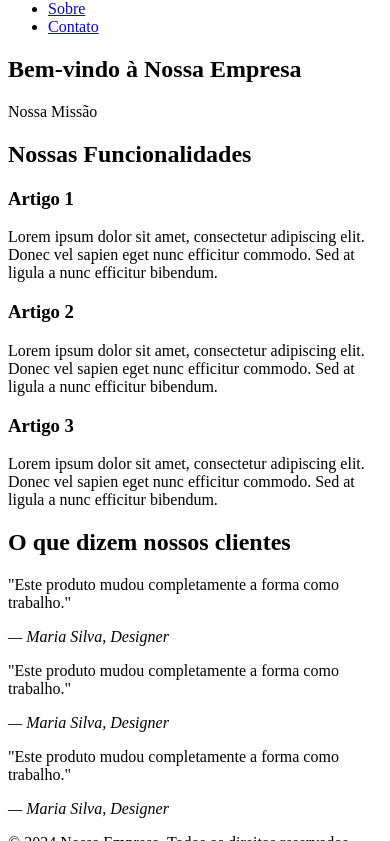
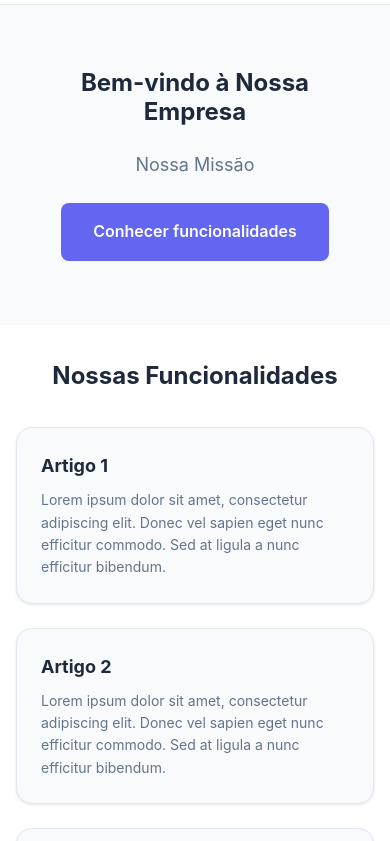
Before and after one commit to Osvaldofrancisco-oc/landing-page-profissional, a plain HTML site: page index.html in a window 390 px wide. Shown: the part 60-901 px from the top of the page. Drawn offline with Linux system fonts and the light colour scheme.

Commit message:
feat(styles): add responsive CSS with flexbox and grid

```diff
--- a/index.html
+++ b/index.html
@@ -4,11 +4,12 @@
     <meta charset="UTF-8">
     <meta name="viewport" content="width=device-width, initial-scale=1.0">
     <title>Nossa Empresa</title>
+    <link rel="stylesheet" href="styles/main.css">
+
 </head>
 <body>
     <header>
-        <img src="logo.png" alt="Logo">
-
+        <span class="logo">NossaEmpresa</span>
         <nav>
             <ul>
             <li><a href="#">Home</a></li>
@@ -19,14 +20,16 @@
     </header>
 
     <main>
-        <section>
+        <section class="hero">
             <h1>Bem-vindo à Nossa Empresa</h1>
-            <p>Nossa Missão</p>
+            <p>Nossa Missão </p>
+            <a href="#funcionalidades" class="btn-primary">Conhecer funcionalidades</a>
         </section>
 
-        <section>
+        <section id="funcionalidades">
             <h2>Nossas Funcionalidades</h2>
-            <article>
+            <div class="cards-grid">
+                <article>
                 <h3>Artigo 1</h3>
                 <p>Lorem ipsum dolor sit amet, consectetur adipiscing elit. Donec vel sapien eget nunc efficitur commodo. Sed at ligula a nunc efficitur bibendum.</p>
             </article>
@@ -38,12 +41,14 @@
                     <h3>Artigo 3</h3>
                     <p>Lorem ipsum dolor sit amet, consectetur adipiscing elit. Donec vel sapien eget nunc efficitur commodo. Sed at ligula a nunc efficitur bibendum.</p>
             </article>
+            </div>
 
         </section>
 
-        <section>
+        <section class="depoimentos">
             <h2>O que dizem nossos clientes</h2>
-            <article>
+            <div class="depoimentos-grid">
+                <article>
                 <p>"Este produto mudou completamente a forma como trabalho."</p>
                 <footer>
                     <cite>— Maria Silva, Designer</cite>
@@ -61,6 +66,7 @@
                 <cite>— Maria Silva, Designer</cite>
             </footer>
             </article>
+            </div>
         </section>
     </main>
 
--- /dev/null
+++ b/styles/main.css
@@ -0,0 +1,280 @@
+:root {
+  /* Cores */
+  --color-primary: #6366f1;
+  --color-primary-dark: #4f46e5;
+  --color-text: #1e293b;
+  --color-text-muted: #64748b;
+  --color-background: #ffffff;
+  --color-surface: #f8fafc;
+  --color-border: #e2e8f0;
+
+  /* Tipografia */
+  --font-family: 'Inter', sans-serif;
+  --font-size-sm: 0.875rem;
+  --font-size-base: 1rem;
+  --font-size-lg: 1.125rem;
+  --font-size-xl: 1.25rem;
+  --font-size-2xl: 1.5rem;
+  --font-size-4xl: 2.25rem;
+
+  /* Espaçamento */
+  --space-1: 0.25rem;
+  --space-2: 0.5rem;
+  --space-4: 1rem;
+  --space-6: 1.5rem;
+  --space-8: 2rem;
+  --space-16: 4rem;
+
+  /* Bordas */
+  --radius-sm: 0.375rem;
+  --radius-md: 0.5rem;
+  --radius-lg: 1rem;
+
+  /* Sombras */
+  --shadow-sm: 0 1px 3px rgba(0,0,0,0.1);
+  --shadow-md: 0 4px 6px rgba(0,0,0,0.1);
+}
+
+/* Reset */
+*, *::before, *::after {
+  box-sizing: border-box;
+  margin: 0;
+  padding: 0;
+}
+
+/* Base */
+html {
+  font-size: 16px;
+  scroll-behavior: smooth;
+}
+
+body {
+  font-family: var(--font-family);
+  font-size: var(--font-size-base);
+  color: var(--color-text);
+  background-color: var(--color-background);
+  line-height: 1.6;
+}
+
+img {
+  max-width: 100%;
+  display: block;
+}
+
+a {
+  color: inherit;
+  text-decoration: none;
+}
+
+ul {
+  list-style: none;
+}
+
+/* Header */
+header {
+  display: flex;
+  justify-content: space-between;
+  align-items: center;
+  padding: var(--space-4) var(--space-8);
+  background-color: var(--color-background);
+  border-bottom: 1px solid var(--color-border);
+  position: sticky;
+  top: 0;
+  z-index: 100;
+}
+
+.logo {
+  font-size: var(--font-size-xl);
+  font-weight: 700;
+  color: var(--color-primary);
+}
+
+/* header img {
+  height: 40px;
+  width: auto;
+} */
+
+header nav ul {
+  display: flex;
+  gap: var(--space-6);
+}
+
+header nav a {
+  font-size: var(--font-size-sm);
+  font-weight: 500;
+  color: var(--color-text-muted);
+  transition: color 0.2s;
+}
+
+header nav a:hover {
+  color: var(--color-primary);
+}
+
+/* Hero */
+.hero {
+  display: flex;
+  flex-direction: column;
+  align-items: center;
+  text-align: center;
+  padding: var(--space-16) var(--space-8);
+  background-color: var(--color-surface);
+  gap: var(--space-6);
+}
+
+.hero h1 {
+  font-size: var(--font-size-4xl);
+  font-weight: 700;
+  color: var(--color-text);
+  max-width: 640px;
+  line-height: 1.2;
+}
+
+.hero p {
+  font-size: var(--font-size-lg);
+  color: var(--color-text-muted);
+  max-width: 480px;
+}
+
+.btn-primary {
+  display: inline-block;
+  background-color: var(--color-primary);
+  color: #ffffff;
+  padding: var(--space-4) var(--space-8);
+  border-radius: var(--radius-md);
+  font-size: var(--font-size-base);
+  font-weight: 600;
+  transition: background-color 0.2s;
+  border: none;
+  cursor: pointer;
+}
+
+.btn-primary:hover {
+  background-color: var(--color-primary-dark);
+}
+
+
+/* Funcionalidades */
+#funcionalidades {
+  padding: var(--space-16) var(--space-8);
+}
+
+#funcionalidades h2 {
+  text-align: center;
+  font-size: var(--font-size-2xl);
+  margin-bottom: var(--space-8);
+}
+
+#funcionalidades article {
+  display: grid;
+}
+
+.cards-grid {
+  display: grid;
+  grid-template-columns: repeat(3, 1fr);
+  gap: var(--space-6);
+}
+
+.cards-grid article {
+  background-color: var(--color-surface);
+  border: 1px solid var(--color-border);
+  border-radius: var(--radius-lg);
+  padding: var(--space-6);
+  box-shadow: var(--shadow-sm);
+}
+
+.cards-grid article h3 {
+  font-size: var(--font-size-lg);
+  margin-bottom: var(--space-2);
+  color: var(--color-text);
+}
+
+.cards-grid article p {
+  font-size: var(--font-size-sm);
+  color: var(--color-text-muted);
+  line-height: 1.6;
+}
+
+/* Depoimentos */
+.depoimentos {
+  padding: var(--space-16) var(--space-8);
+  background-color: var(--color-surface);
+}
+
+.depoimentos h2 {
+  text-align: center;
+  font-size: var(--font-size-2xl);
+  margin-bottom: var(--space-8);
+}
+
+.depoimentos-grid {
+  display: grid;
+  grid-template-columns: repeat(3, 1fr);
+  gap: var(--space-6);
+}
+
+.depoimentos-grid article {
+  background-color: var(--color-background);
+  border: 1px solid var(--color-border);
+  border-radius: var(--radius-lg);
+  padding: var(--space-6);
+  box-shadow: var(--shadow-sm);
+}
+
+.depoimentos-grid article p {
+  font-size: var(--font-size-base);
+  color: var(--color-text);
+  line-height: 1.6;
+  margin-bottom: var(--space-4);
+}
+
+.depoimentos-grid cite {
+  font-size: var(--font-size-sm);
+  color: var(--color-text-muted);
+  font-style: normal;
+}
+
+/* Responsividade */
+@media (max-width: 768px) {
+  .cards-grid {
+    grid-template-columns: 1fr;
+  }
+
+  .depoimentos-grid {
+    grid-template-columns: 1fr;
+  }
+
+  .hero h1 {
+    font-size: var(--font-size-2xl);
+  }
+
+  header {
+    padding: var(--space-4);
+  }
+
+  #funcionalidades {
+    padding: var(--space-8) var(--space-4);
+  }
+
+  .depoimentos {
+    padding: var(--space-8) var(--space-4);
+  }
+}
+
+@media (min-width: 769px) and (max-width: 1024px) {
+  .cards-grid {
+    grid-template-columns: repeat(2, 1fr);
+  }
+
+  .depoimentos-grid {
+    grid-template-columns: repeat(2, 1fr);
+  }
+}
+
+/* Footer */
+footer {
+  padding: var(--space-8);
+  text-align: center;
+  border-top: 1px solid var(--color-border);
+  color: var(--color-text-muted);
+  font-size: var(--font-size-sm);
+}
```
